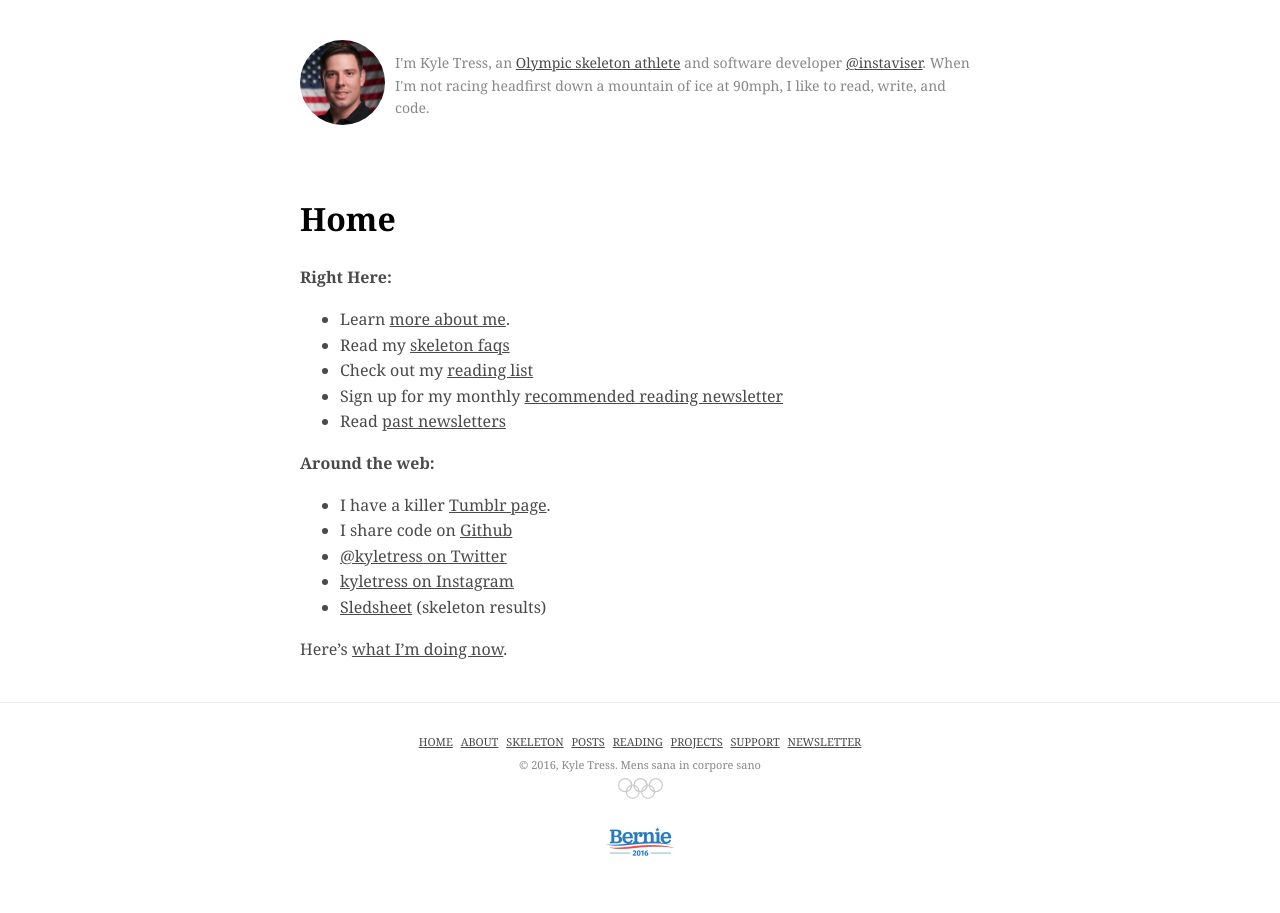
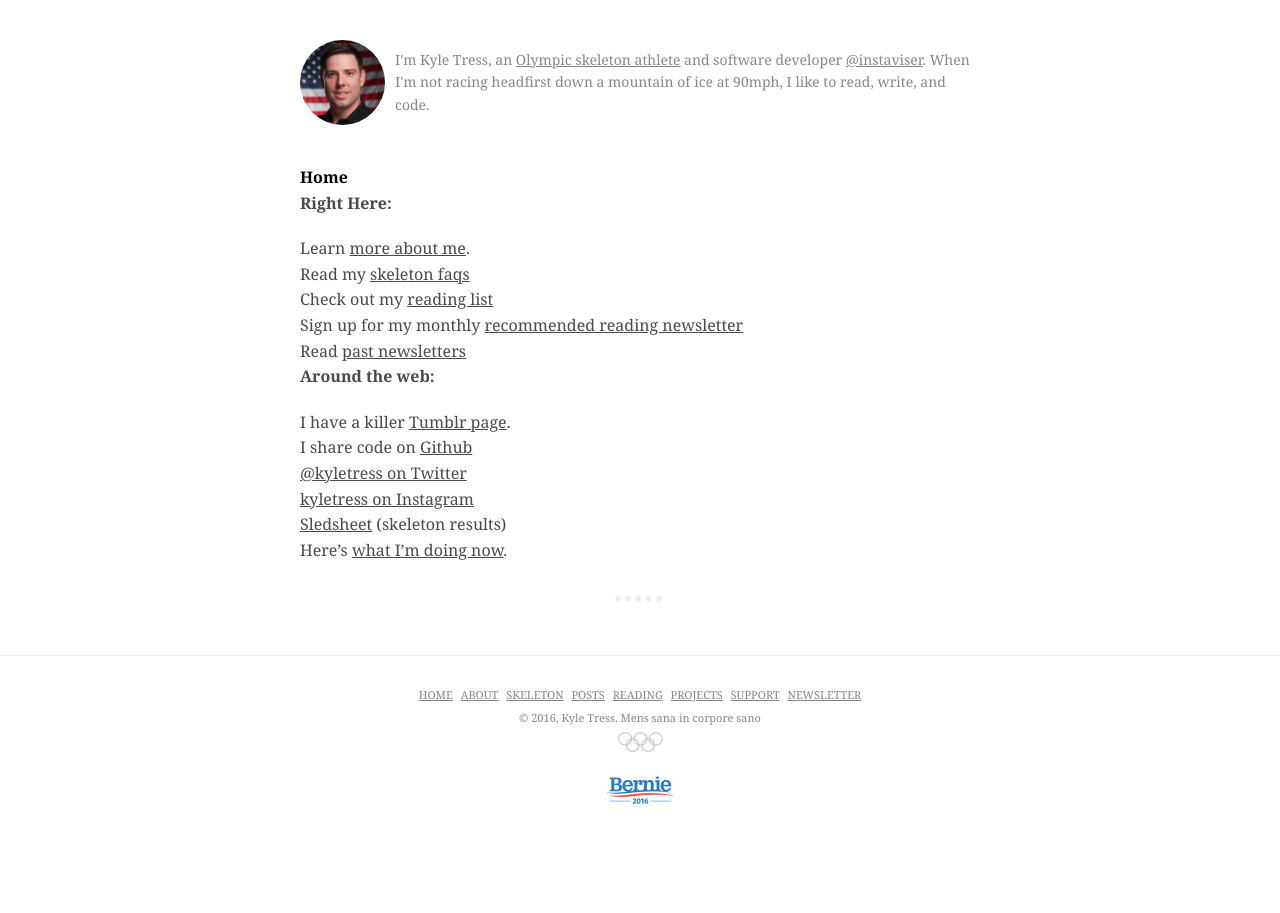
Before and after one commit to kyletress/kyletress.com-old, a Jekyll site: the page built from index.md, in a window 1280 px wide. Built offline with Jekyll 4.4.1, drawn with Linux system fonts in a browser that asks for light colours; Markdown is read by kramdown in place of the engine named in the settings.

Commit message:
WIP for jekyll changes

```diff
--- a/_layouts/default.html
+++ b/_layouts/default.html
@@ -7,6 +7,7 @@
     <h1>{{page.title}}</h1>
     {{ content }}
   </main>
+  <hr>
   {% include footer.html %}
 </body>
 </html>
--- a/_sass/_base.scss
+++ /dev/null
@@ -1,133 +0,0 @@
-*, *:before, *:after {
-  -moz-box-sizing: border-box;
-  -webkit-box-sizing: border-box;
-  box-sizing: border-box;
-}
-
-.container {
-  margin: 0 auto;
-  width: 90%;
-  @media(min-width: $md) {
-    margin: 0 auto;
-    max-width:680px;
-  }
-}
-
-html{
-  font-size:62.5%;
-}
-
-body {
-  background: $color-background;
-  -webkit-font-smoothing:subpixel-antialiased;
-  font-size: $base-font-size * .9; // 14px
-  font-family: $font-family-text;
-  color:$color-text;
-  line-height:1.6;
-  @media(min-width:$sm) {
-    font-size: $base-font-size; // 16 px
-  }
-}
-
-h1, h2, h3, h4, h5, h6 {
-  color:$color-headings;
-  font-family: $font-family-display;
-  font-weight: $font-weight-semi-bold;
-}
-
-a {
-  color: $color-text;
-  transition: color .3s ease;
-  text-decoration:underline;
-
-  &:hover {
-    color: $color-links;
-    text-decoration: none;
-  }
-}
-
-blockquote {
-  font-style:italic;
-  font-size:$base-font-size * .9;
-  color: lighten($color-text, 30%);
-  border-left: 1px solid $color-borders;
-  margin-left:0;
-  padding-left:2rem;
-}
-
-figure{
-  margin:2rem 0;
-}
-
-figcaption{
-  font-size:$base-font-size * .9;
-  color:$color-muted;
-  text-align:left;
-}
-
-mark{
-  background:rgba(248,231,28,.20);
-  a {
-    color:$color-code;
-  }
-}
-
-img{
-  max-width:100%;
-  height: auto;
-}
-
-hr {
-  background:#eee;
-  border: 0;
-  width: 15%;
-  height: 3px;
-  margin: 3rem auto;
-}
-
-pre {
-  font-weight: 500;
-  background-color: lighten($color-borders, 5%);
-  padding: 2.4rem;
-  -webkit-white-space: pre-wrap;
-  -ms-white-space: pre-wrap;
-  -moz-white-space: pre-wrap;
-  -o-white-space: pre-wrap;
-  white-space: pre-wrap;
-  border-radius: 3px;
-  code{
-    color: $color-muted;
-    background-color:inherit;
-    font-weight: 500;
-  }
-}
-
-code {
-  font-family: $font-family-code;
-  font-weight:400;
-  padding: 2px 4px;
-  font-size: 1.4rem;
-  color: $color-code;
-  //white-space: nowrap;
-  background-color: #f9f2f4;
-}
-
-dt {
-  font-weight:bold;
-}
-
-.dl {
-  margin-left:1rem;
-  p {
-    margin-bottom:0;
-  }
-  dd {
-    padding:0;
-    margin:0;
-    &.meta {
-      font-size:1.2rem;
-      font-style:italic;
-      color:$color-muted;
-    }
-  }
-}
--- a/_sass/_config.scss
+++ b/_sass/_config.scss
@@ -1,12 +1,11 @@
 // Colors
 $color-background: #ffffff;
+$color-headings: #000;
 $color-text: hsl(0, 0%, 29%); // #4a4a4a
-$color-headings: #000;
-$color-links: #369;
-$color-borders: #ededed;
-$color-muted: #888; // base this on color text
-$color-code: $color-text;
-$color-alt: #cd3e01;
+$color-accent:#369; // #cd3e01
+
+$color-muted: lighten($color-text, 24%); // #878787
+$color-subtle: lighten($color-text, 64%); // #ededed
 
 // Social Colors
 $color-youtube: #b31217;
@@ -20,9 +19,10 @@ $color-amazon: #ff9900;
 $font-serif: "ff-meta-serif-web-pro", Georgia, serif;
 $font-sans: $font-serif;
 $font-code: "source-code-pro", "Courier New", monospace;
+$line-height: 1.6;
 
 $font-family-text: $font-serif;
-$font-family-display: $font-sans;
+$font-family-headings: $font-sans;
 $font-family-code: $font-code;
 
 $font-weight-light: 300;
--- /dev/null
+++ b/_sass/_foundation.scss
@@ -0,0 +1,147 @@
+*, *:before, *:after {
+  -moz-box-sizing: border-box;
+  -webkit-box-sizing: border-box;
+  box-sizing: border-box;
+}
+
+html {
+  -ms-text-size-adjust: 100%;
+  -webkit-text-size-adjust: 100%;
+  -webkit-font-smoothing: subpixel-antialiased;
+  -moz-osx-font-smoothing: grayscale;
+  -webkit-tap-highlight-color: transparent;
+  font-size:62.5%;
+}
+
+body {
+  background-color: $color-background;
+  font-size: $base-font-size * 0.875;
+  font-family: $font-family-text;
+  color: $color-text;
+  margin: 0;
+  line-height: $line-height;
+  @media(min-width:$sm) {
+    font-size: $base-font-size; // 16 px
+  }
+}
+
+iframe {
+  border: 0;
+}
+main {
+  display: block;
+}
+ul,
+ol {
+  margin-top: 0;
+  margin-bottom: 0;
+  padding-left: 0;
+}
+li {
+  display: block;
+}
+dl {
+  margin-top: 0;
+  margin-bottom: 0;
+}
+dt {
+  font-weight:bold;
+}
+dd {
+  margin-left: 0;
+}
+h1,
+h2,
+h3,
+h4,
+h5,
+h6 {
+  margin-top: 0;
+  margin-bottom: 0;
+  font-size: inherit;
+  color: $color-headings;
+  font-family: $font-family-headings;
+}
+blockquote {
+  margin: 0;
+  padding: 0;
+  padding-left: 2rem;
+  font-style: italic;
+  color: $color-muted;
+  border-left: 1px solid $color-subtle;
+}
+p {
+  margin-top: 0;
+  margin-bottom: 2rem;
+}
+sup {
+  position: relative;
+  top: -.5em;
+  vertical-align: baseline;
+  font-size: 75%;
+  line-height: 0;
+}
+strong {
+  font-weight: bold;
+}
+figure {
+  margin: 2rem 0;
+}
+figcaption {
+  font-size:$base-font-size * .9;
+  color:$color-muted;
+  text-align:left;
+}
+mark{
+  background:rgba(248,231,28,.20);
+  a {
+  }
+}
+
+hr {
+  margin: 20px 0 25px 0;
+  text-align: center;
+  letter-spacing: 3px;
+  font-size: 20px;
+  color: $color-subtle;
+  border: none;
+  &:before {
+    content: '\2022 \2022 \2022 \2022 \2022';
+  }
+}
+
+img {
+  border: 0;
+  max-width: 100%;
+  height: auto;
+  vertical-align: middle;
+}
+
+a {
+  text-decoration: none;
+  color: inherit; // $color-text;
+  transition: color .3s ease;
+  text-decoration: underline;
+  &:hover {
+    color: $color-accent;
+  }
+}
+
+button {
+  border: 0;
+  margin: 0;
+  padding: 0;
+  text-align: inherit;
+  text-transform: inherit;
+  font: inherit;
+  -webkit-font-smoothing: inherit;
+  letter-spacing: inherit;
+  background: none;
+  cursor: pointer;
+  overflow: visible;
+}
+
+::-moz-focus-inner {
+  border: 0;
+  padding: 0;
+}
--- a/_sass/_layout.scss
+++ b/_sass/_layout.scss
@@ -1,3 +1,12 @@
+.container {
+  margin: 0 auto;
+  width: 90%;
+  @media(min-width: $md) {
+    margin: 0 auto;
+    max-width:680px;
+  }
+}
+
 .navbar {
   text-align:center;
   font-size:1.4rem;
@@ -29,7 +38,7 @@ footer[role="site-footer"] {
   font-size:1.1rem;
   color:$color-muted;
   text-align:center;
-  border-top: 1px solid $color-borders;
+  border-top: 1px solid $color-subtle;
   p {
     margin:0;
     margin-bottom:.5rem;
--- a/_sass/_theme.scss
+++ b/_sass/_theme.scss
@@ -116,7 +116,7 @@ img + em {
 }
 
 .img {
-  border: 1px solid $color-borders;
+  border: 1px solid $color-subtle;
   padding:2px;
   background: white;
 }
--- a/css/master.scss
+++ b/css/master.scss
@@ -4,7 +4,6 @@
 
 @import "config";
 @import "helpers";
-@import "normalize";
-@import "base";
+@import "foundation";
 @import "layout";
 @import "theme";
```
